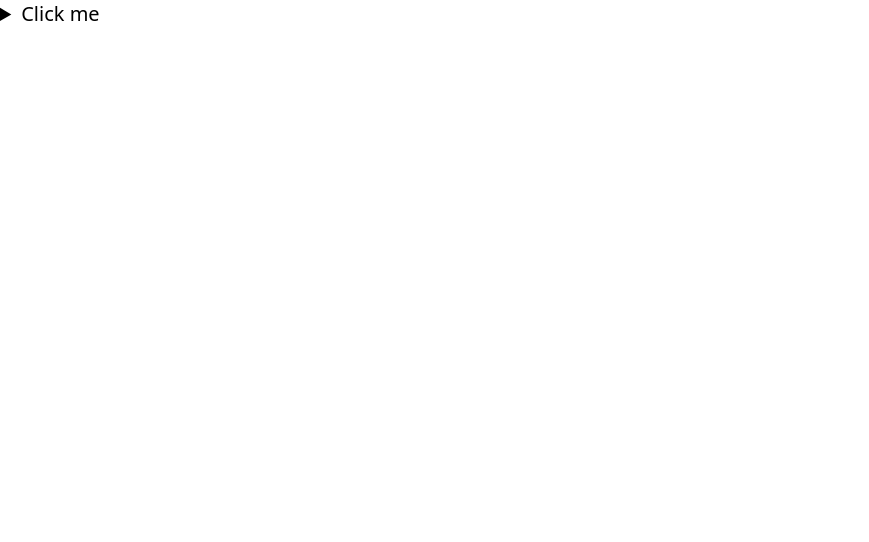
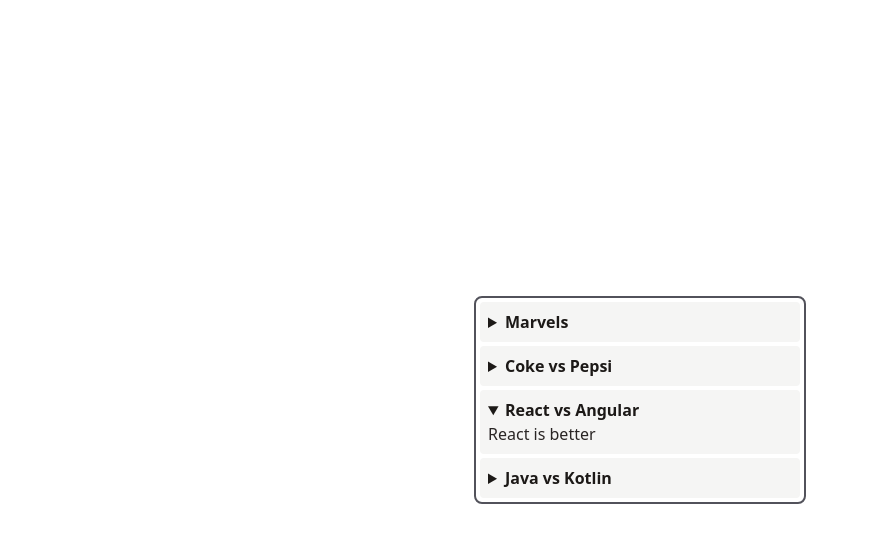
Before and after one commit to prasadharbare/Bellow, a React (Vite) app: page / in a window 1280 px wide. Shown: the top 542 px of the page, without its empty margins (0-869 px from the left). Built offline with nearby package versions, Linux system fonts and the light colour scheme.

Commit message:
Bellow pass data to render Accordion

```diff
--- a/src/Accordion.jsx
+++ b/src/Accordion.jsx
@@ -1,7 +1,18 @@
 import React from "react";
 
-function Accordion() {
-  return <div>Accordion</div>;
+function Accordion({
+  title = "Title",
+  description = "Description",
+  isOpen = false,
+}) {
+  return (
+    <details className="w-80 bg-stone-100 m-1 p-2 rounded" open={isOpen}>
+      <summary className="cursor-pointer font-bold text-stone-900">
+        {title}
+      </summary>
+      <p className="text-stone-800">{description}</p>
+    </details>
+  );
 }
 
 export default Accordion;
--- a/src/App.jsx
+++ b/src/App.jsx
@@ -1,12 +1,10 @@
 import React from "react";
+import Bellow from "./Bellow";
 
 function App() {
   return (
-    <div className="text-xl">
-      <details>
-        <summary>Click me</summary>
-        <p>Bellow</p>
-      </details>
+    <div className="flex justify-center items-center h-screen">
+      <Bellow />
     </div>
   );
 }
--- a/src/Bellow.jsx
+++ b/src/Bellow.jsx
@@ -1,7 +1,44 @@
 import React from "react";
+import Accordion from "./Accordion";
 
 function Bellow() {
-  return <div>Bellow</div>;
+  const data = [
+    {
+      title: "Marvels",
+      description: "Marvels are awesome",
+    },
+    {
+      title: "Coke vs Pepsi",
+      description: "Coke is better",
+    },
+    {
+      title: "React vs Angular",
+      description: "React is better",
+    },
+    {
+      title: "Java vs Kotlin",
+      description: "Kotlin is better",
+    },
+  ];
+
+  const accordions = [];
+
+  for (let i = 0; i < data.length; i++) {
+    accordions.push(
+      <Accordion
+        key={crypto.randomUUID()}
+        title={data[i].title}
+        description={data[i].description}
+        isOpen={i === 2}
+      />
+    );
+  }
+
+  console.log(accordions);
+
+  return (
+    <div className="border-2 border-zinc-600 rounded-lg">{accordions}</div>
+  );
 }
 
 export default Bellow;
```
Also changed, not shown: 1 other file (tests, documents, lock files or other folders).
